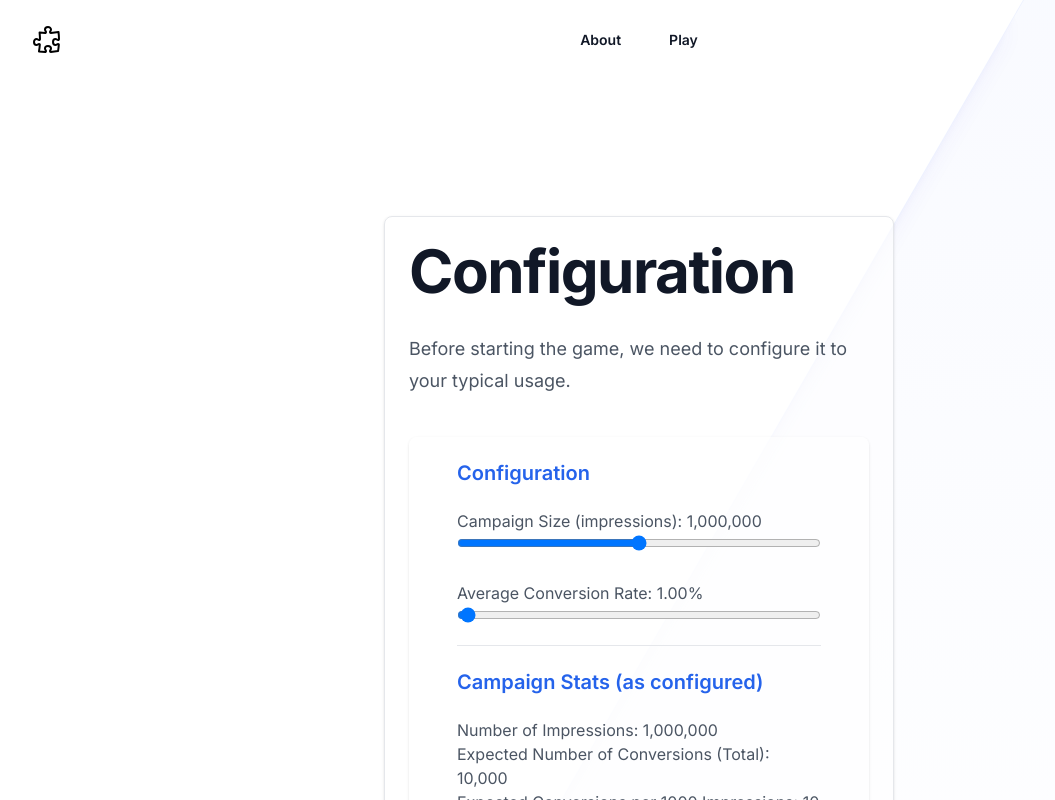
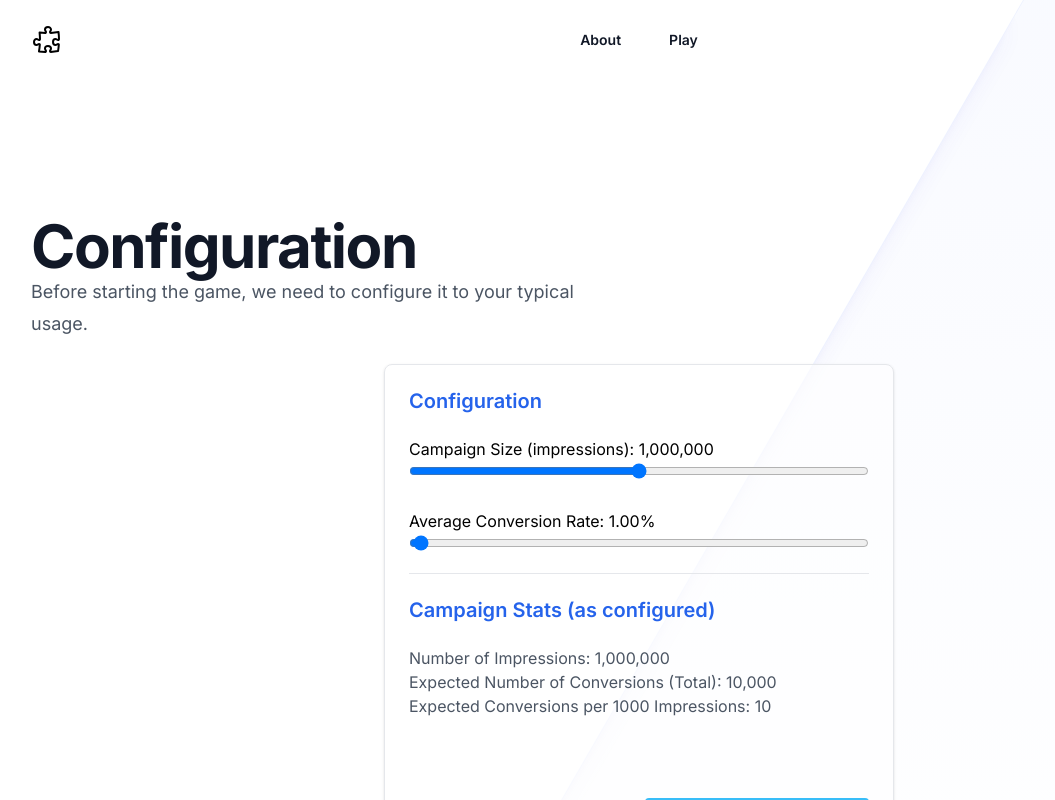
Before and after one commit to eriktaubeneck/dp-game, a Next.js app in the folder dp-game-webapp/: page /game/play in a window 1280 px wide. Shown: the top 800 px of the page, without its empty margins (1-1056 px from the left). Built offline with nearby package versions, Linux system fonts and the light colour scheme.

Commit message:
fix formatting due to refactor, make reusable components

```diff
--- /dev/null
+++ b/dp-game-webapp/app/game/play/components.tsx
@@ -0,0 +1,35 @@
+import React, { ReactNode } from "react";
+
+export function PageContainer({ children }: { children: ReactNode }) {
+  return (
+    <div className="mx-auto max-w-7xl px-6 py-32 sm:py-40 lg:px-8">
+      {children}
+    </div>
+  );
+}
+
+export function PageTitle({ children }: { children: ReactNode }) {
+  return (
+    <h1 className="max-w-2xl text-xl font-bold tracking-tight text-gray-900 sm:text-6xl lg:col-span-2 xl:col-auto">
+      {children}
+    </h1>
+  );
+}
+
+export function PageDescription({ children }: { children: ReactNode }) {
+  return (
+    <div className="mt-6 max-w-xl lg:mt-0 xl:col-end-1 xl:row-start-1">
+      <p className="text-lg leading-8 text-gray-600">{children}</p>
+    </div>
+  );
+}
+
+export function GameContainer({ children }: { children: ReactNode }) {
+  return (
+    <div className="sm:mx-auto sm:w-full sm:max-w-[510px]">
+      <div className="max-w-full mt-6 px-2 lg:px-6 py-6 bg-white/60 border border-gray-200 rounded-lg shadow dark:bg-gray-800 dark:border-gray-700">
+        {children}
+      </div>
+    </div>
+  );
+}
--- a/dp-game-webapp/app/game/play/configure.tsx
+++ b/dp-game-webapp/app/game/play/configure.tsx
@@ -4,6 +4,12 @@ import { CampaignSizeSlider, ConversionRateSlider } from "./slider";
 import { CampaignStats } from "../campaignStats";
 import { ArrowRightCircleIcon } from "@heroicons/react/24/outline";
 import { ExponentialNumber } from "../../exponentialNumber";
+import {
+  GameContainer,
+  PageContainer,
+  PageDescription,
+  PageTitle,
+} from "./components";
 
 export default function Configure({
   conversionRate,
@@ -23,19 +29,12 @@ export default function Configure({
   };
 
   return (
-    <>
-      <h1 className="max-w-2xl text-xl font-bold tracking-tight text-gray-900 sm:text-6xl lg:col-span-2 xl:col-auto">
-        Configuration
-      </h1>
-      <section className="py-8">
-        <div className="mt-6 max-w-xl lg:mt-0 xl:col-end-1 xl:row-start-1">
-          <p className="text-lg leading-8 text-gray-600">
-            Before starting the game, we need to configure it to your typical
-            usage.
-          </p>
-        </div>
-        <div className="mt-10 sm:mx-auto sm:w-full sm:max-w-[510px]">
-          <div className="bg-white/60 px-6 py-6 text-gray-600 shadow sm:rounded-lg sm:px-12">
+    <PageContainer>
+      <PageTitle>Configuration</PageTitle>
+      <PageDescription>
+        Before starting the game, we need to configure it to your typical usage.
+      </PageDescription>
+      <GameContainer>
         <div className="mb-6 text-xl font-semibold leading-6 text-blue-600">
           Configuration
         </div>
@@ -69,9 +68,7 @@ export default function Configure({
             Continue <ArrowRightCircleIcon className="h-8 w-auto" />
           </button>
         </div>
-          </div>
-        </div>
-      </section>
-    </>
+      </GameContainer>
+    </PageContainer>
   );
 }
--- a/dp-game-webapp/app/game/play/page.tsx
+++ b/dp-game-webapp/app/game/play/page.tsx
@@ -65,12 +65,6 @@ export default function Play() {
     setGameState(GameState.Finished);
   };
 
-  return (
-    <div className="mx-auto max-w-7xl px-2 lg:px-6 py-32 sm:py-40 lg:px-8">
-      <section className="">
-        <div className="sm:mx-auto sm:w-full sm:max-w-[510px]">
-          <div className="max-w-full px-2 lg:px-6 py-6 bg-white/60 border border-gray-200 rounded-lg shadow dark:bg-gray-800 dark:border-gray-700">
-            {(() => {
   switch (gameState) {
     case GameState.Configure:
       return (
@@ -131,10 +125,4 @@ export default function Play() {
         />
       );
   }
-            })()}
-          </div>
-        </div>
-      </section>
-    </div>
-  );
 }
--- a/dp-game-webapp/app/game/play/questions.tsx
+++ b/dp-game-webapp/app/game/play/questions.tsx
@@ -9,6 +9,7 @@ import {
 import { generateSimulatedConversions, laplaceNoise } from "../simulate";
 import { ExponentialNumber } from "../../exponentialNumber";
 import { CampaignStats } from "../campaignStats";
+import { GameContainer, PageContainer } from "./components";
 
 export enum Answer {
   IncreaseSpend,
@@ -145,7 +146,8 @@ export default function QuestionsGame({
   };
 
   return (
-    <>
+    <PageContainer>
+      <GameContainer>
         <CampaignStats
           impressions={impressions}
           conversionRate={conversionRate}
@@ -196,7 +198,7 @@ export default function QuestionsGame({
                         <ArrowDownCircleIcon className="h-4 lg:h-8 w-auto ml-2" />
                       </button>
                       <button
-                      className={`h-8 lg:h-12 lg:py-2 px-1 lg:px-4 text-base text-sm lg:text-lg font-medium text-white hover:bg-cyan-700 rounded-lg flex items-center justify-between ${
+                        className={`h-8 lg:h-12 lg:py-2 px-1 lg:px-4 text-base text-sm lg:text-lg font-medium text-white hover:bg-emerald-700 rounded-lg flex items-center justify-between ${
                           answer === Answer.IncreaseSpend
                             ? "bg-emerald-700"
                             : "bg-emerald-400"
@@ -224,6 +226,7 @@ export default function QuestionsGame({
             Submit <ArrowRightCircleIcon className="h-8 w-auto" />
           </button>
         </div>
-    </>
+      </GameContainer>
+    </PageContainer>
   );
 }
--- a/dp-game-webapp/app/game/play/results.tsx
+++ b/dp-game-webapp/app/game/play/results.tsx
@@ -7,6 +7,7 @@ import {
 
 import { Question } from "./questions";
 import { ExponentialNumber } from "../../exponentialNumber";
+import { GameContainer, PageContainer, PageTitle } from "./components";
 
 export default function Results({
   answeredQuestions,
@@ -37,11 +38,9 @@ export default function Results({
   };
 
   return (
-    <>
-      <div className="justify-center text-center py-3">
-        <div className="text-xl font-semibold leading-6 text-blue-600">
-          Finished!
-        </div>
+    <PageContainer>
+      <PageTitle>Finished!</PageTitle>
+      <GameContainer>
         <div className="text-l font-medium leading-6 text-gray-900 dark:text-white">
           Accuracy of results vs noise added ({"\u03B5"}=
           {currentEpsilon.toString()})
@@ -51,7 +50,7 @@ export default function Results({
         </div>
         <h2>Results Table</h2>
         <div className="flex justify-center">
-          <table className="min-w-fit divide-y divide-gray-200">
+          <table className="min-w-full divide-y divide-gray-200">
             <thead className="bg-gray-50">
               <tr>
                 <th
@@ -91,22 +90,22 @@ export default function Results({
                       : "bg-rose-50 hover:bg-rose-200"
                   }
                 >
-                  <td className="px-1 py-4 whitespace-nowrap text-sm font-medium text-gray-700">
+                  <td className="px-1 py-4 text-center whitespace-nowrap text-sm font-medium text-gray-700">
                     {item.conversions.toLocaleString()}
                   </td>
-                  <td className="px-1 py-4 whitespace-nowrap text-sm font-medium text-gray-700">
+                  <td className="px-1 py-4 text-center whitespace-nowrap text-sm font-medium text-gray-700">
                     {item.actualResult ? (
                       <ArrowDownCircleIcon className="h-8 w-auto" />
                     ) : (
                       <ArrowUpCircleIcon className="h-8 w-auto" />
                     )}
                   </td>
-                  <td className="px-1 py-4 whitespace-nowrap text-sm font-medium text-gray-700">
+                  <td className="px-1 py-4 text-center whitespace-nowrap text-sm font-medium text-gray-700">
                     {(
                       Math.round(item.noise) + item.conversions
                     ).toLocaleString()}
                   </td>
-                  <td className="px-1 py-4 whitespace-nowrap text-sm font-medium text-gray-700">
+                  <td className="px-1 py-4 text-center whitespace-nowrap text-sm font-medium text-gray-700">
                     {item.noisedResult ? (
                       <ArrowDownCircleIcon className="h-8 w-auto" />
                     ) : (
@@ -132,7 +131,7 @@ export default function Results({
             Continue to Next Level ({"\u03B5"}={nextEpsilon.toString()})
           </button>
         </div>
-      </div>
-    </>
+      </GameContainer>
+    </PageContainer>
   );
 }
--- a/dp-game-webapp/app/game/play/start.tsx
+++ b/dp-game-webapp/app/game/play/start.tsx
@@ -6,6 +6,12 @@ import {
   ArrowLeftCircleIcon,
 } from "@heroicons/react/24/outline";
 import { CampaignStats } from "../campaignStats";
+import {
+  GameContainer,
+  PageContainer,
+  PageDescription,
+  PageTitle,
+} from "./components";
 
 export default function StartGame({
   impressions,
@@ -19,20 +25,18 @@ export default function StartGame({
   setGameStateValidate: () => void;
 }) {
   return (
-    <>
-      <h1 className="max-w-2xl py-3 text-xl font-bold tracking-tight text-gray-900 sm:text-6xl lg:col-span-2 xl:col-auto dark:text-white">
-        Get ready!
-      </h1>
-
-      <p className="text-lg leading-8 text-gray-600 dark:text-white">
+    <PageContainer>
+      <PageTitle>Get ready!</PageTitle>
+      <PageDescription>
         Before starting the game, we need to configure it to your typical usage.
         As a reminder, below is your current configuration.
-      </p>
+      </PageDescription>
 
+      <GameContainer>
         <CampaignStats
           impressions={impressions}
           conversionRate={conversionRate}
-        className="mt-6"
+          className=""
         />
 
         <div className="flex justify-between items-center mt-10 space-x-4">
@@ -51,6 +55,7 @@ export default function StartGame({
             Start <ArrowRightCircleIcon className="h-8 w-auto" />
           </button>
         </div>
-    </>
+      </GameContainer>
+    </PageContainer>
   );
 }
--- a/dp-game-webapp/app/game/play/validate.tsx
+++ b/dp-game-webapp/app/game/play/validate.tsx
@@ -13,6 +13,12 @@ import {
 
 import AdjustVariance from "./adjustVariance";
 import { ExponentialNumber } from "../../exponentialNumber";
+import {
+  GameContainer,
+  PageContainer,
+  PageDescription,
+  PageTitle,
+} from "./components";
 
 export default function Validate({
   conversionRate,
@@ -65,13 +71,10 @@ export default function Validate({
   };
 
   return (
-    <div className="mx-auto max-w-7xl px-2 lg:px-6 py-32 sm:py-40 lg:px-8">
-      <h1 className="max-w-2xl text-xl font-bold tracking-tight text-gray-900 sm:text-6xl lg:col-span-2 xl:col-auto">
-        Variance Validation
-      </h1>
-      <section className="py-8">
-        <div className="mt-10 sm:mx-auto sm:w-full sm:max-w-[510px]">
-          <div className="bg-white/60 px-2 lg:px-6 py-6 text-gray-600 shadow sm:rounded-lg sm:px-12">
+    <PageContainer>
+      <PageTitle>Variance Validation</PageTitle>
+      <PageDescription>TODO</PageDescription>
+      <GameContainer>
         {isLoading ? (
           <div className="spinner">
             {" "}
@@ -108,10 +111,8 @@ export default function Validate({
             />
           </>
         )}
-          </div>
-        </div>
-      </section>
-    </div>
+      </GameContainer>
+    </PageContainer>
   );
 }
 
```
Lines whose indentation alone changed are shown as unchanged.
